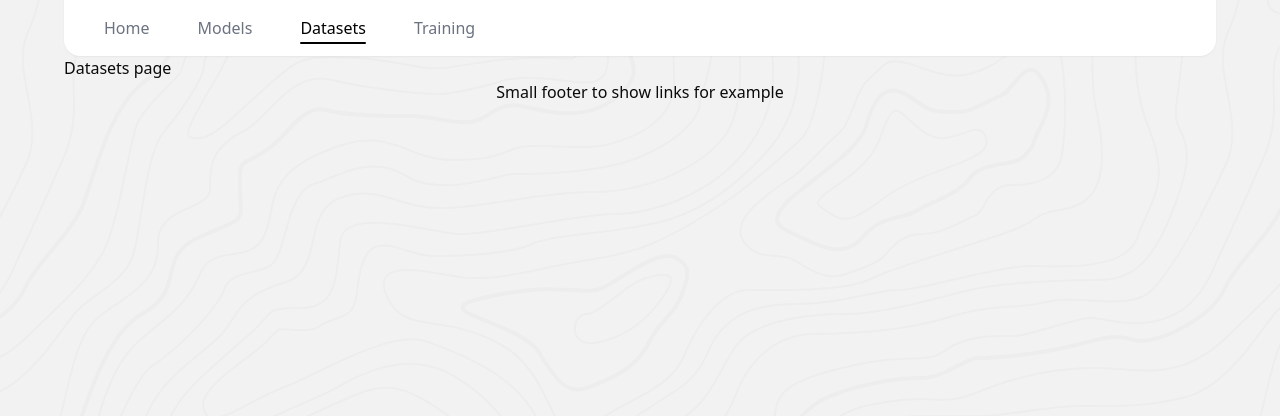
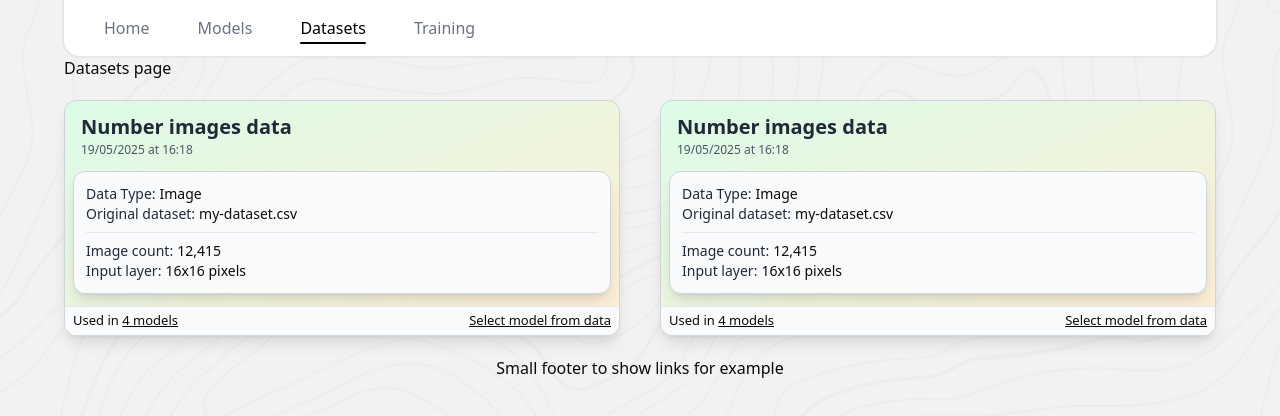
Before and after one commit to DE50-AI-Training/ai-training-webapp, a Next.js app: page /datasets in a window 1280 px wide. Shown: the top 416 px of the page. Built offline with nearby package versions, Linux system fonts and the light colour scheme.

Commit message:
faet: create dataset card

```diff
--- a/app/datasets/page.tsx
+++ b/app/datasets/page.tsx
@@ -1,5 +1,12 @@
+import CardTraining from "@/components/cardTraining/CardTraining";
+
 const Datasets = () => {
-    return <div>Datasets page</div>;
+    return <div>Datasets page
+        <div className=" flex w-full justify-between gap-10 items-center ">
+                <CardTraining />
+                <CardTraining />
+            </div>
+    </div>;
 };
 
 export default Datasets;
--- /dev/null
+++ b/components/cardTraining/CardTraining.tsx
@@ -0,0 +1,58 @@
+import React from 'react';
+
+const CardTraining = ({
+  title = "Number images data",
+  date = "19/05/2025 at 16:18",
+  dataType = "Image",
+  originalDataset = "my-dataset.csv",
+  imageCount = "12,415",
+  imageSize = "16x16 pixels",
+  statusModelUsed = "4 models",
+}) => {
+
+  return (
+    // Conteneur principal de la carte md:w-full -> shadow-lg
+    <div className="w-1/2 md:w-1/2 mx-auto my-5 font-sans rounded-xl shadow-lg border border-gray-300 bg-gradient-to-br from-green-100 to-orange-100 border border-black-200">
+
+      {/* En-tête */}
+      <div className="mb-1 pb-2 pl-4 p-3 ">
+        <h2 className="text-xl font-bold text-gray-800">{title}</h2>
+        <p className="text-[12px] text-gray-600">{date}</p>
+      </div>
+
+      {/* Contenu principal */}
+      <div className="text-sm bg-gray-50 rounded-xl text-grey-700 shadow-lg border border-gray-300 space-y-2 mx-2 p-3 py-3 "> {/* Ajoute de l'espace entre les sections */}
+
+        {/* Section 1: Dataset */}
+        <div className="space-y-0"> {/* Espace entre les lignes de la section */}
+          <p><strong className="font-medium text-gray-800 mr-1">Data Type:</strong>{dataType}</p>
+          <p><strong className="font-medium text-gray-800 mr-1">Original dataset:</strong>{originalDataset}</p>
+        </div>
+
+        <hr className="border-gray-200 my-3" /> {/* Séparateur */}
+
+        {/* Section 2: Network */}
+        <div className="space-y-0">
+          <p><strong className="font-medium text-gray-800 mr-1">Image count:</strong>{imageCount}</p>
+          <p><strong className="font-medium text-gray-800 mr-1">Input layer:</strong>{imageSize}</p>
+        </div>
+      </div>
+
+      {/* Pied de page / Barre de statut */}
+      <div className="mt-3 border-t border-gray-200 flex justify-between items-center bg-gray-50 rounded-b-xl p-1 px-2">
+        <div className="flex items-center">
+        {/* Texte de statut */}
+          <span className="text-[13px]">Used in <a className="underline" href=''>{statusModelUsed}</a></span>
+        </div>
+
+        {/* Bouton Stop */}
+        <div className="flex items-center space-x-2">
+              <a className="underline text-[13px]" href=''>Select model from data</a>
+
+            </div>
+      </div>
+    </div>
+  );
+};
+
+export default CardTraining;
--- a/components/navbar/Navbar.tsx
+++ b/components/navbar/Navbar.tsx
@@ -17,7 +17,7 @@ const Navbar = () => {
     return (
         /* Placée en sticky tout en haut de la page */
         <nav className="sticky top-0 z-50 flex justify-center ">
-            <div className=" rounded-b-2xl bg-white shadow-sm px-10 w-full">
+            <div className=" rounded-b-2xl bg-white ring-2 ring-gray-200 px-10 w-full">
                 <ul className="flex gap-12 py-4">
                     {links.map(({ href, label }) => {
                         // 1) le lien "/" n'est actif que sur la Home
--- /dev/null
+++ b/components/ui/Label.tsx
@@ -0,0 +1,26 @@
+"use client"
+
+import * as React from "react"
+import * as LabelPrimitive from "@radix-ui/react-label"
+import { cva, type VariantProps } from "class-variance-authority"
+
+import { cn } from "@/lib/utils"
+
+const labelVariants = cva(
+  "text-sm font-medium leading-none peer-disabled:cursor-not-allowed peer-disabled:opacity-70"
+)
+
+const Label = React.forwardRef<
+  React.ElementRef<typeof LabelPrimitive.Root>,
+  React.ComponentPropsWithoutRef<typeof LabelPrimitive.Root> &
+    VariantProps<typeof labelVariants>
+>(({ className, ...props }, ref) => (
+  <LabelPrimitive.Root
+    ref={ref}
+    className={cn(labelVariants(), className)}
+    {...props}
+  />
+))
+Label.displayName = LabelPrimitive.Root.displayName
+
+export { Label }
--- a/components/ui/Select.tsx
+++ b/components/ui/Select.tsx
@@ -26,7 +26,7 @@ const SelectTrigger = React.forwardRef<
     >
         {children}
         <SelectPrimitive.Icon asChild>
-            <ChevronDown className="h-4 w-4 opacity-50" />
+            <ChevronDown className="h-4 w-4" />
         </SelectPrimitive.Icon>
     </SelectPrimitive.Trigger>
 ));
```
